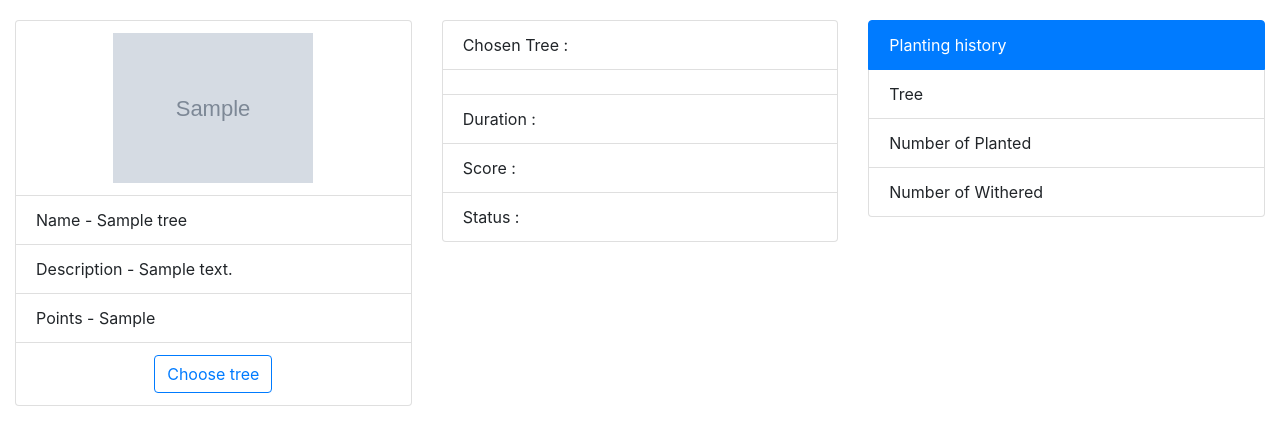
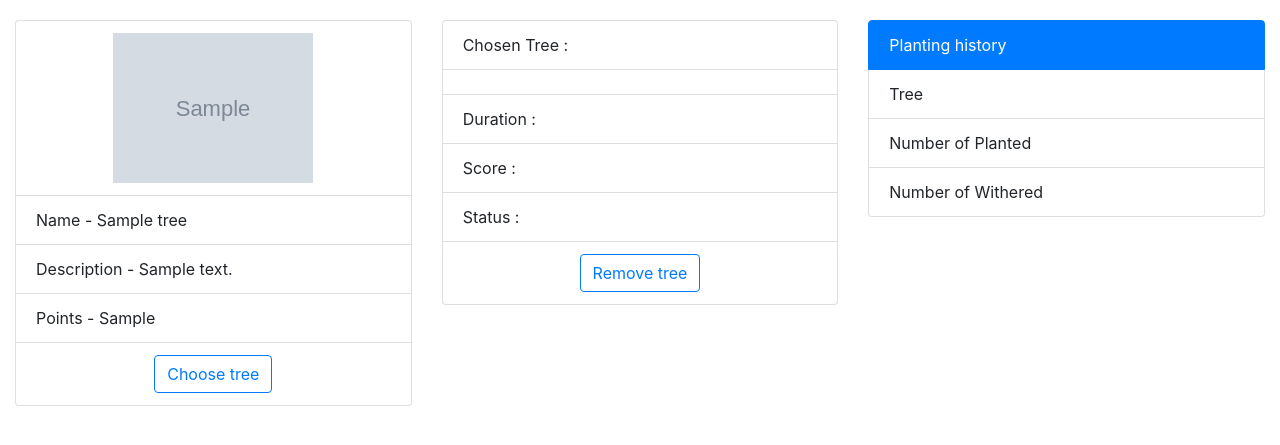
Before and after one commit to negrahodzic/php-oop-forest-focus-app, a PHP site: page / in a window 1280 px wide. Shown: the part 252-697 px from the top of the page. Run offline with PHP 8.4, Linux system fonts and the light colour scheme; tables that the repository leaves empty or names only in its code hold one stand-in row (values such as "Sample post"); grey boxes marked "Sample" are stand-in pictures.

Commit message:
Chosen tree - delete / remove

```diff
--- a/chooseTree.php
+++ b/chooseTree.php
@@ -1,5 +1,9 @@
 <?php
 include "connection/connection.php";
+
+if (isset($_POST['treeWasChosen'])) {
+    chooseTree($_POST['treeWasChosen']);
+}
 
 function chooseTree($id)
 {
@@ -13,9 +17,3 @@ function chooseTree($id)
         echo "<script type='text/javascript'>alert('Failed while choosing tree.');</script>";
     }
 }
-
-if (isset($_POST['treeWasChosen'])) {
-    chooseTree($_POST['treeWasChosen']);
-}
-
-// TODO: if post delete
--- /dev/null
+++ b/deleteTrees.php
@@ -0,0 +1,19 @@
+<?php
+include "connection/connection.php";
+
+if (isset($_POST['treeWasRemoved'])) {
+    removeTree($_POST['treeWasRemoved']);
+}
+
+function removeTree($id)
+{
+    global $mysqli;
+    $removeQuery = "DELETE FROM chosen_tree WHERE chosen_tree_id = $id";
+    if($mysqli->query($removeQuery)===true){
+        echo "<script type='text/javascript'>alert('Succefully removed tree.');</script>";
+        global $chosen_tree;
+        $chosen_tree = null;
+    } else {
+        echo "<script type='text/javascript'>alert('Failed while removing tree.');</script>";
+    }
+}
--- a/index.php
+++ b/index.php
@@ -30,6 +30,7 @@
     <?php
     include "loadTrees.php";
     include "chooseTree.php";
+    include "deleteTrees.php";
     ?>
     <div class="card text-center">
         <div class="card-header"></div>
@@ -70,6 +71,7 @@
             </div>
             <div class="col-md-4">
                 Chosen tree <br><br>
+                <form action="" method="post">
                     <ul class="list-group">
                         <li class="list-group-item">Chosen Tree :
                             <?php
@@ -81,7 +83,7 @@
                         <li class="list-group-item">
                             <?php
                             if ($chosen_tree) {
-                            echo '<img src="img/' . select_tree($chosen_tree->get_tree_id())->get_img(). '">';
+                                echo '<img src="img/' . select_tree($chosen_tree->get_tree_id())->get_img() . '">';
                             }
                             ?>
                         </li>
@@ -105,7 +107,12 @@
                             }
                             ?>
                         </li>
+                        <li class="list-group-item d-flex justify-content-center">
+                            <input hidden type="number" name="treeWasRemoved" value="<?php if ($chosen_tree) echo "" . $chosen_tree->get_chosen_tree_id(); ?>">
+                            <button type="submit" class="btn btn-outline-primary">Remove tree</button>
+                        </li>
                     </ul>
+                </form>
             </div>
             <div class="col-md-4">
                 Planting history <br><br>
```
Lines whose indentation alone changed are shown as unchanged.
